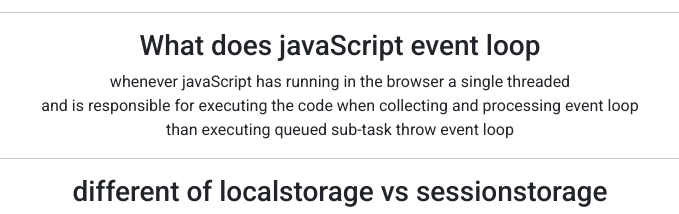
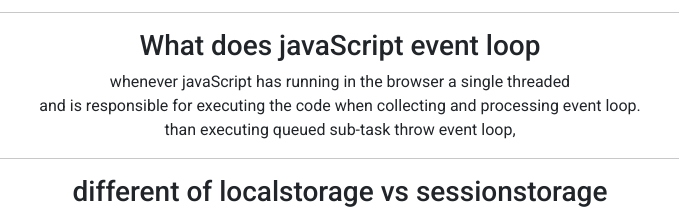
Before and after one commit to annise-arif/insta-shohor, a plain HTML site: page index.html in a window 1280 px wide. Shown: the part 1714-1928 px from the top of the page, 300-979 px from the left. Drawn offline with nearby package versions, Linux system fonts and the light colour scheme.

Commit message:
updated html and finish assignment-7

```diff
--- a/index.html
+++ b/index.html
@@ -91,8 +91,8 @@
 
                  <h3>What does javaScript event loop</h3>
                  <p>whenever javaScript has running in the browser a single threaded <br>
-                         and is responsible for executing the code when collecting and processing event loop<br>
-                          than executing queued sub-task throw event loop
+                         and is responsible for executing the code when collecting and processing event loop.<br>
+                          than executing queued sub-task throw event loop,
                  </p>
                  <hr>
 
```
